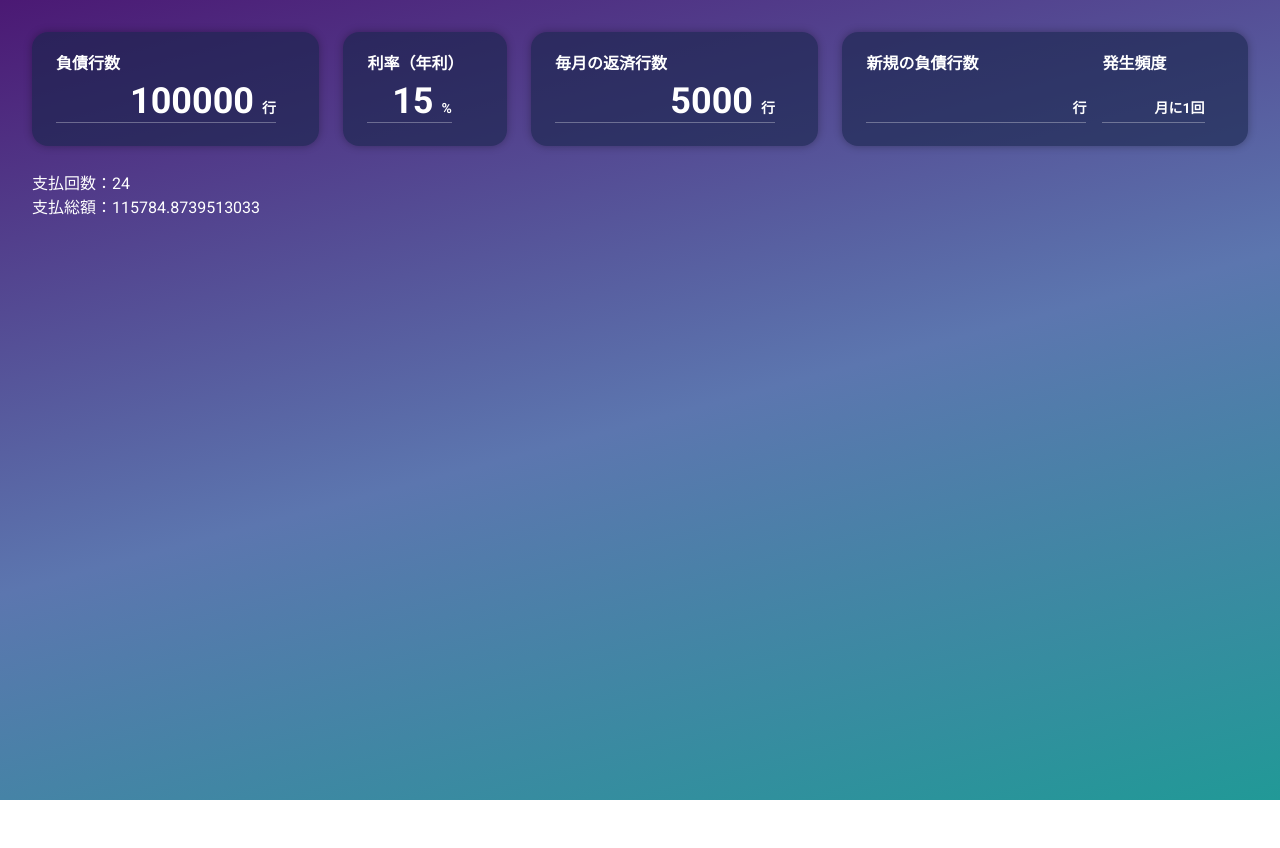
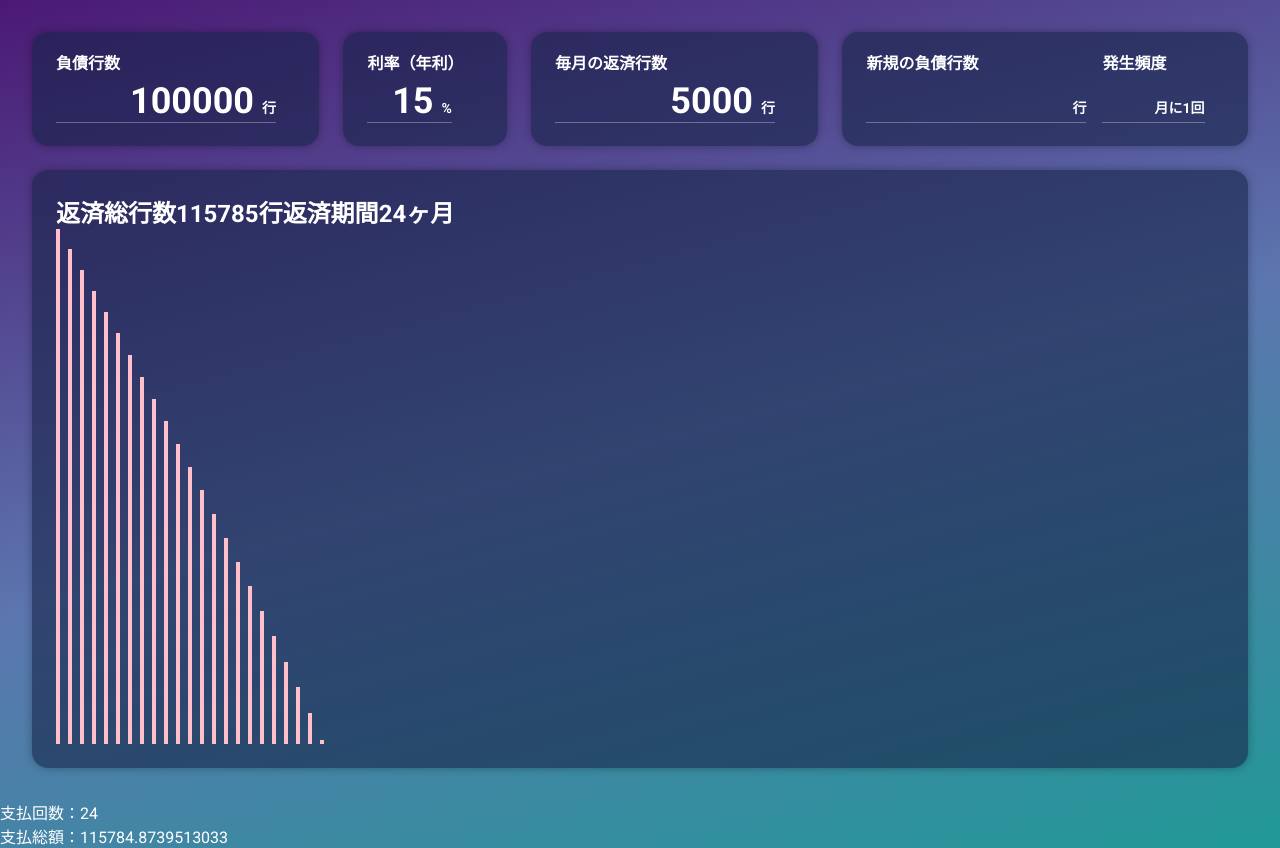
Before and after one commit to Crayfisher-zari/revolving-simulator, a Vue app: page / in a window 1280 px wide. Before the commit the page ends 800 px from the top, so only its background shows below. Built offline with nearby package versions, Linux system fonts and the light colour scheme.

Commit message:
グラフの基本形作成

```diff
--- a/src/App.vue
+++ b/src/App.vue
@@ -3,6 +3,7 @@ import { ref, computed } from "vue";
 import GlobalLayout from "./components/GlobalLayout.vue";
 import NumberInput from "./components/NumberInput.vue";
 import ItemPanel from "./components/ItemPanel.vue";
+import GraphView from "./components/GraphView.vue";
 
 const debtRows = ref<number>(100000);
 const interestRate = ref<number>(15);
@@ -76,9 +77,7 @@ const calculated = computed(() => {
   <GlobalLayout>
     <template #debt>
       <ItemPanel>
-        <div>
-          <NumberInput v-model.number="debtRows" label="負債行数" unit="行" />
-        </div>
+        <NumberInput v-model.number="debtRows" label="負債行数" unit="行" />
       </ItemPanel>
     </template>
     <template #interestRate>
@@ -119,6 +118,19 @@ const calculated = computed(() => {
         </div>
       </ItemPanel>
     </template>
+    <template #graph>
+      <ItemPanel>
+        <GraphView
+          :is-infinity="calculated.isInfinity"
+          :count="calculated.count"
+          :total-amount="calculated.totalAmount"
+          :remained-debt-balance-list="calculated.remainedDebtBalanceList"
+          :payback-interest-list="calculated.paybackInterestList"
+          :payback-principal-list="calculated.paybackPrincipalList"
+          :interest-list="calculated.interestList"
+        />
+      </ItemPanel>
+    </template>
   </GlobalLayout>
 
   <p>支払回数：{{ calculated.count }}</p>
--- a/src/assets/style.css
+++ b/src/assets/style.css
@@ -18,7 +18,6 @@
 
 html {
   min-height: 100vh;
-  padding: 32px;
   background-image: linear-gradient(
     -15deg,
     #219997 0%,
--- a/src/components/GlobalLayout.vue
+++ b/src/components/GlobalLayout.vue
@@ -1,6 +1,7 @@
 <script lang="ts" setup></script>
 <template>
-  <div class="layout">
+  <div class="globalWrapper">
+    <div class="layout">
     <div class="debtRows">
       <slot name="debt"></slot>
     </div>
@@ -17,11 +18,24 @@
       <slot name="graph"></slot>
     </div>
   </div>
+  </div>
+
 </template>
 <style scoped>
+.globalWrapper{
+  width: 100%;
+  height: 100vh;
+  padding: 32px;
+}
 .layout {
   display: grid;
-  grid-template: "debtRows interestRate payback newDebt" auto "graph graph graph  graph" auto / auto auto auto auto;
+  height: 100%;
+  grid-template: "debtRows interestRate payback newDebt" auto "graph graph graph  graph" 1fr / auto auto auto auto;
   gap: 24px;
 }
+
+.graph{
+  grid-area: graph;
+}
+
 </style>
--- /dev/null
+++ b/src/components/GraphView.vue
@@ -0,0 +1,58 @@
+<script lang="ts" setup>
+type Props = {
+  isInfinity: boolean;
+  count: number;
+  totalAmount: number;
+  remainedDebtBalanceList: number[];
+  paybackPrincipalList: number[];
+  paybackInterestList: number[];
+  interestList: number[];
+};
+defineProps<Props>();
+</script>
+<template>
+  <div class="wrapper">
+    <h2>
+      <span>
+        <span class="total">返済総行数</span
+        ><span class="number">{{ Math.round(totalAmount) }}</span
+        ><span class="unit">行</span>
+      </span>
+      <span>
+        <span class="total">返済期間</span
+        ><span class="number">{{ count }}</span
+        ><span class="unit">ヶ月</span>
+      </span>
+    </h2>
+    <div class="graphArea">
+      <div class="barChart">
+        <div
+          v-for="remained in remainedDebtBalanceList"
+          class="bar"
+          :style="{height:`${remained / remainedDebtBalanceList[0] * 100}%`}"
+        ></div>
+      </div>
+    </div>
+  </div>
+</template>
+<style scoped>
+.wrapper{
+  position: relative;
+  height: 100%;
+  display: grid;
+  grid-template-rows: auto 1fr;
+}
+.graphArea{
+  height: 100%;
+}
+.barChart{
+  height: 100%;
+  display: flex;
+  align-items: flex-end;
+  column-gap: 8px;
+}
+.bar{
+  width: 4px;
+  background-color: pink;
+}
+</style>
--- a/src/components/ItemPanel.vue
+++ b/src/components/ItemPanel.vue
@@ -14,9 +14,8 @@ defineProps<Props>();
 </template>
 <style scoped>
 .panel {
-  display: flex;
-  flex-direction: column;
-  row-gap: 16px;
+  width: 100%;
+  height: 100%;
   padding: 24px;
   background-color: var(--color-background-panel);
   border-radius: 16px;
@@ -26,4 +25,8 @@ defineProps<Props>();
 .title {
   font-size: 20px;
 }
+
+.inner{
+  height: 100%;
+}
 </style>
```
